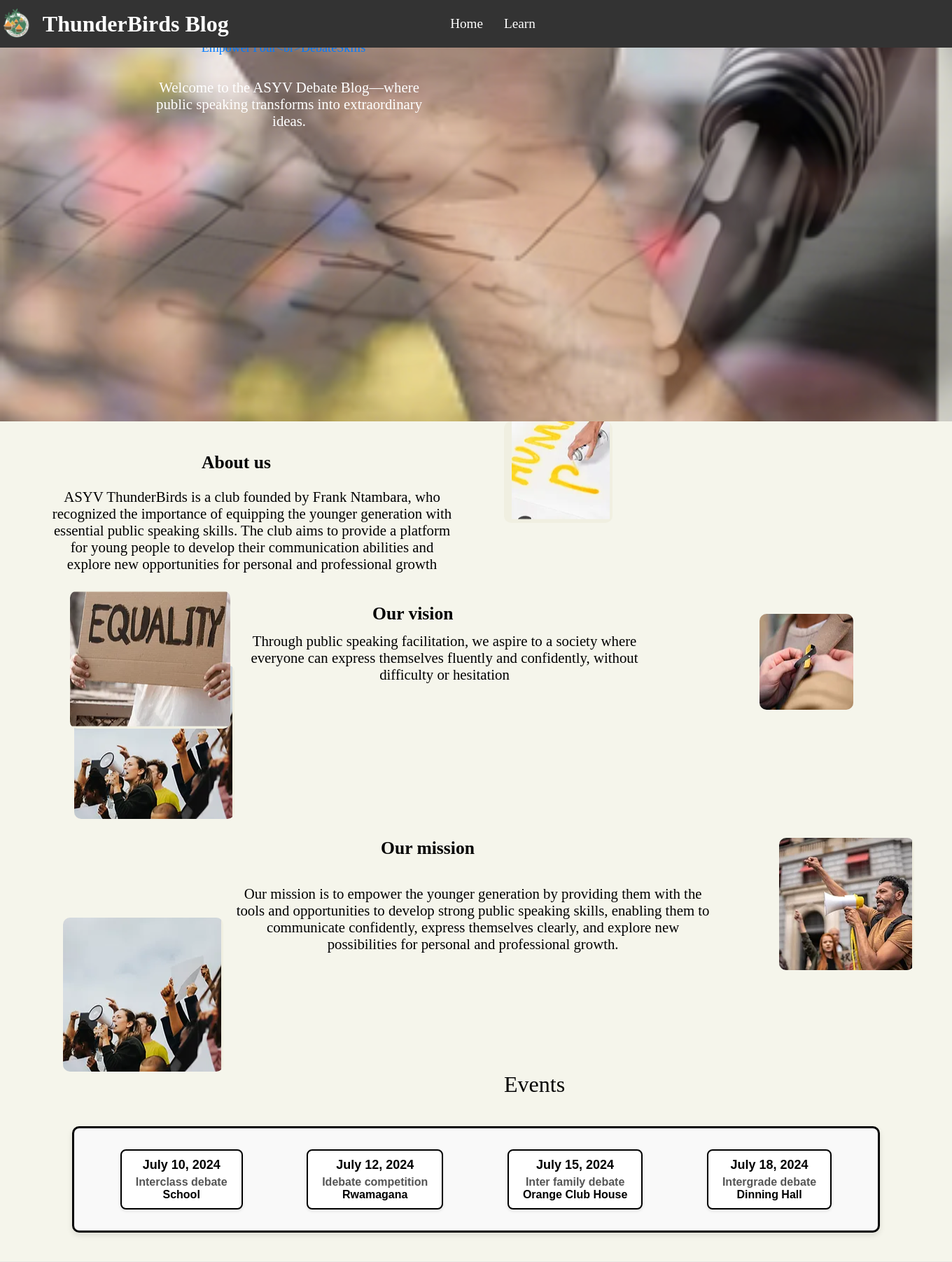
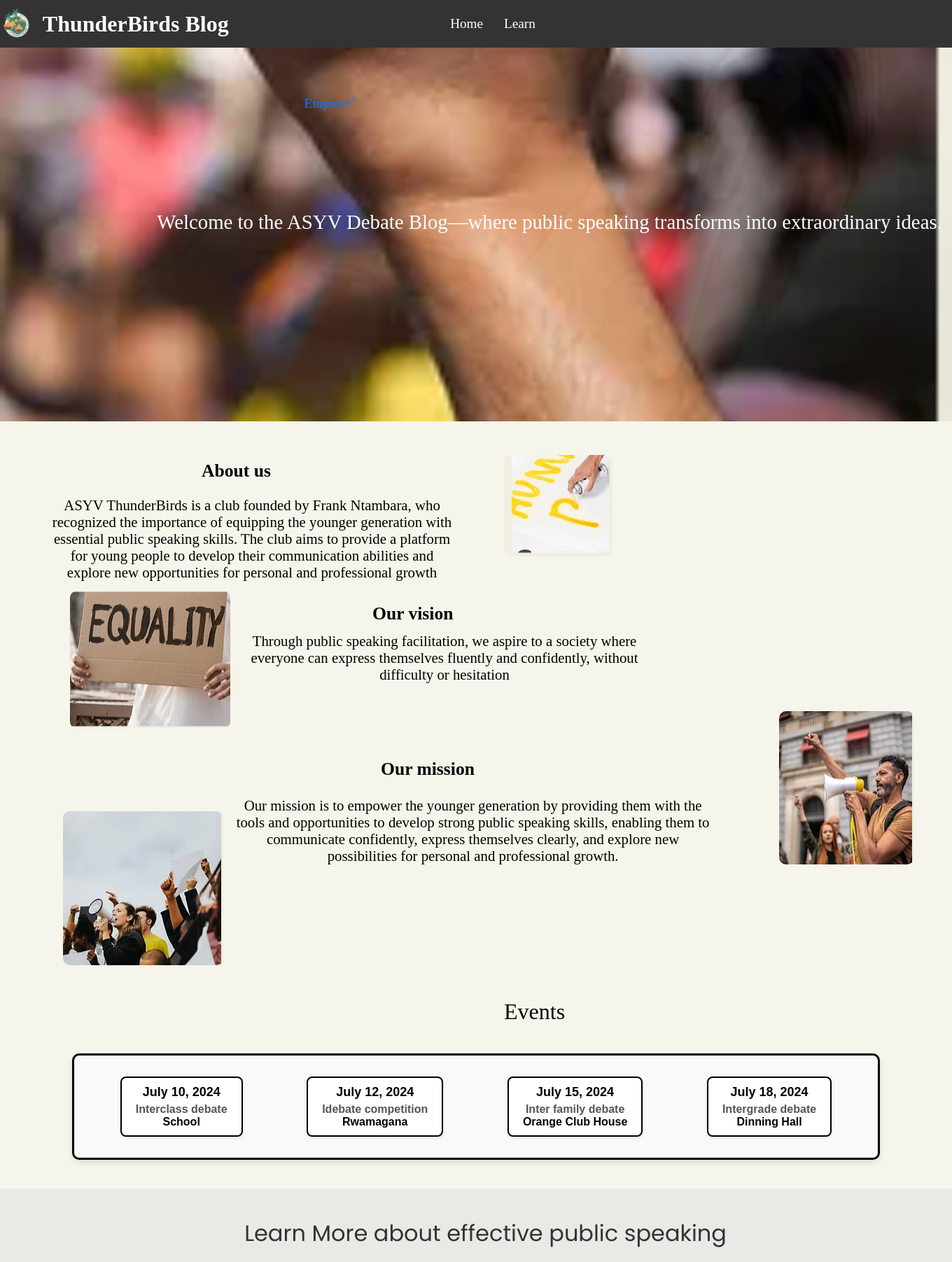
Before and after one commit to Uwera1/Debate, a PHP site: page / in a window 1360 px wide. Shown: the top 1803 px of the page at 70% size. Run offline with PHP 8.4, Linux system fonts and the light colour scheme.

Commit message:
put
there

```diff
--- a/index.css
+++ b/index.css
@@ -97,6 +97,7 @@
 }
 #am{
     grid-area: left;
+    margin-top: 3rem;
     margin-left: 45rem;
     font-size: 2rem;
     font-family: 'Times New Roman', Times, serif;
@@ -107,7 +108,7 @@
 
     font-size: 1.6rem;
     font-family: 'Times New Roman', Times, serif;
-    margin-top: -15%;
+    margin-top: -20%;
 }
 #ua{
     margin-left: 10%;
@@ -128,6 +129,7 @@
 #sion{
     font-weight: bold;
     font-size: 1.6rem;
+    margin-top: 5%;
     color: black;
    font-family: 'Times New Roman', Times, serif;
 width: 50%;
@@ -376,7 +378,7 @@
 }
 
 #yva{
-    margin-top: 5%;
+    margin-top: 9%;
     margin-left: -30%;
     font-size: 1.3rem;
     text-align: center;
@@ -464,15 +466,15 @@
         padding: 20px;
     }
 }
-.general {
+/*.general {
     background-image: url('/Pictures/king.png');
     background-size: cover;
     background-position: center;
     background-repeat: no-repeat;
-    height: 600px; /* Increase height for better clarity */
+    height: 600px;
     width: 100%;
     margin-top: -7.2%;
-}
+}*/
 /* For background image cycling */
 .general {
     background-image: url('/Pictures/king1.png');
@@ -485,7 +487,6 @@
     animation: backgroundChange 15s infinite; /* 15s for one cycle */
 }
 
-/* Keyframes to change the background images */
 @keyframes backgroundChange {
     0% {
         background-image: url('/Pictures/king.png');
@@ -509,10 +510,23 @@
     color: white;
     text-align: center;
     display: inline-block;
-    animation: fadeInAndMove 15s infinite;
 }
 
-/* Keyframes for animating letters one by one */
+/* Animate the text in #em only */
+#em {
+    font-size: 5rem; /* Increase font size */
+    word-spacing: 3rem; /* Add more space between words */
+    margin-top: 5rem;
+    color: white;
+    margin-left: 26%;
+    width: 50%;
+    font-family: 'Times New Roman', Times, serif;
+    text-align: center;
+    font-weight: bold;
+    animation: fadeInAndMove 15s infinite; /* Animate #em */
+}
+
+/* Keyframes for animating the #em text letter by letter */
 @keyframes fadeInAndMove {
     0% {
         opacity: 0;
@@ -532,10 +546,11 @@
     }
 }
 
-/* Individual letter styles */
-.word span {
+/* Individual letter styles for #em */
+#em span {
     display: inline-block;
     opacity: 0;
+    word-spacing: 3rem; /* Ensure consistent word spacing */
     animation: letterAnimation 15s infinite;
     animation-timing-function: ease-in-out;
 }
@@ -559,13 +574,15 @@
     }
 }
 
+/* Keep #um constant */
 #um {
-    font-size: 1.3rem;
-    margin-left: 26%;
-    width: 50%;
+    font-size: 1.8rem;
+    margin-left: 20%;
+    width: 100%;
     font-family: 'Times New Roman', Times, serif;
     text-align: center;
     font-weight: lighter;
     color: white;
-    margin-top: 20px;
+    margin-top: 8rem;
+    animation: none; /* Ensures no animation on #um */
 }
--- a/index.html
+++ b/index.html
@@ -24,7 +24,7 @@
     <main>
         <div class="general">
             <div class="word">
-                <p id="em">Empower Your <br>Debate Skills</p> <!-- This text will be split and animated letter by letter -->
+                <p id="em">Empower Your Debate Skills</p> <!-- This text will be split and animated letter by letter -->
                 <p id="um">Welcome to the ASYV Debate Blog—where public speaking transforms into extraordinary ideas.</p>
             </div>
         </div>
@@ -56,10 +56,10 @@
 
        <div class="after">
         <div>
-            <img src="/Pictures/power4.PNG" alt="site" id="then">
+           <!---<img src="/Pictures/power4.PNG" alt="site" id="then">---->
            </div>
            <div>
-            <img src="/Pictures/power3.PNG" alt="site" id="ask">
+           <!----<img src="/Pictures/power3.PNG" alt="site" id="ask">--->
            </div>
 
        </div>
```
Also changed, not shown: index.js (+32 -12 lines).
